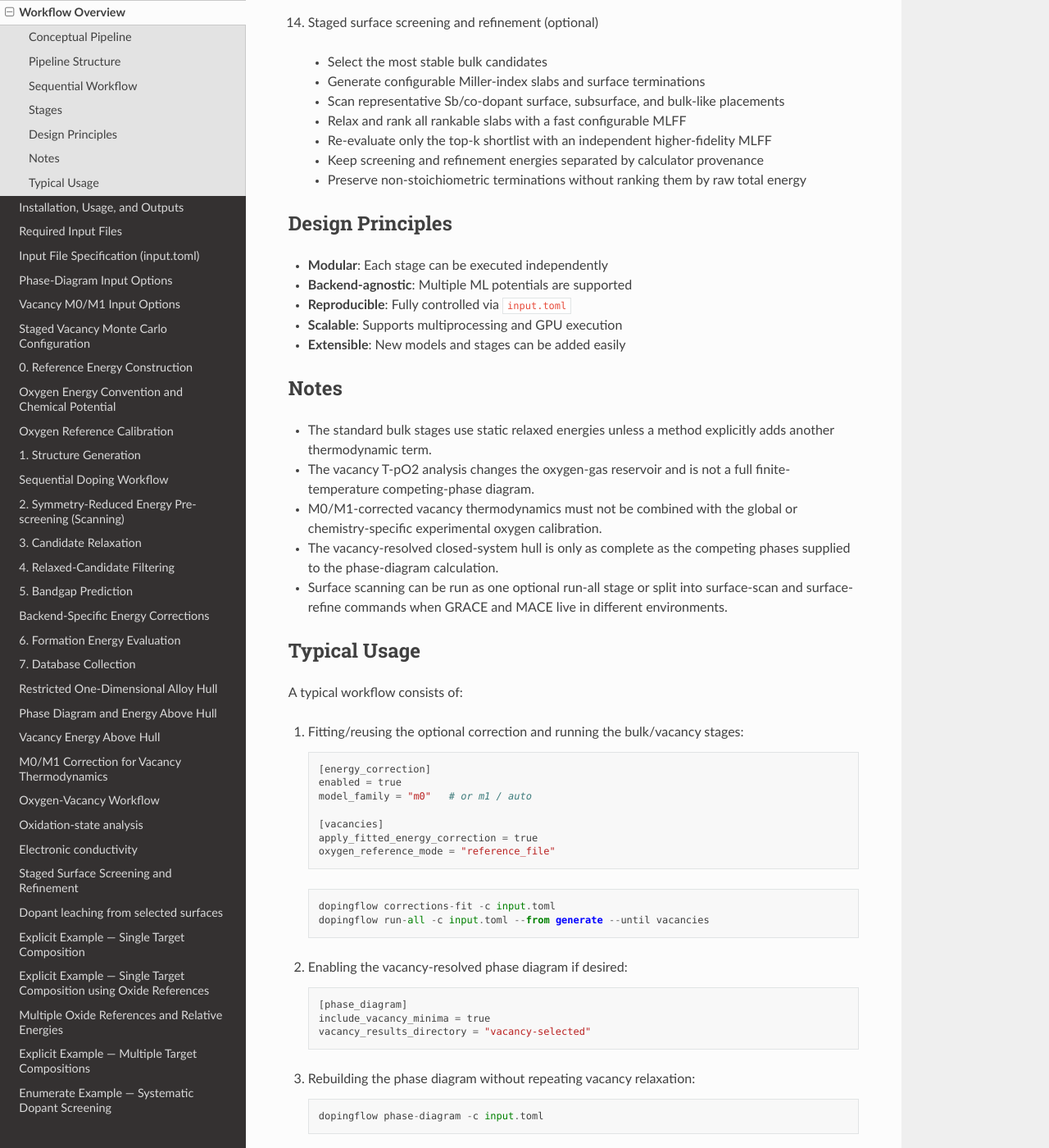
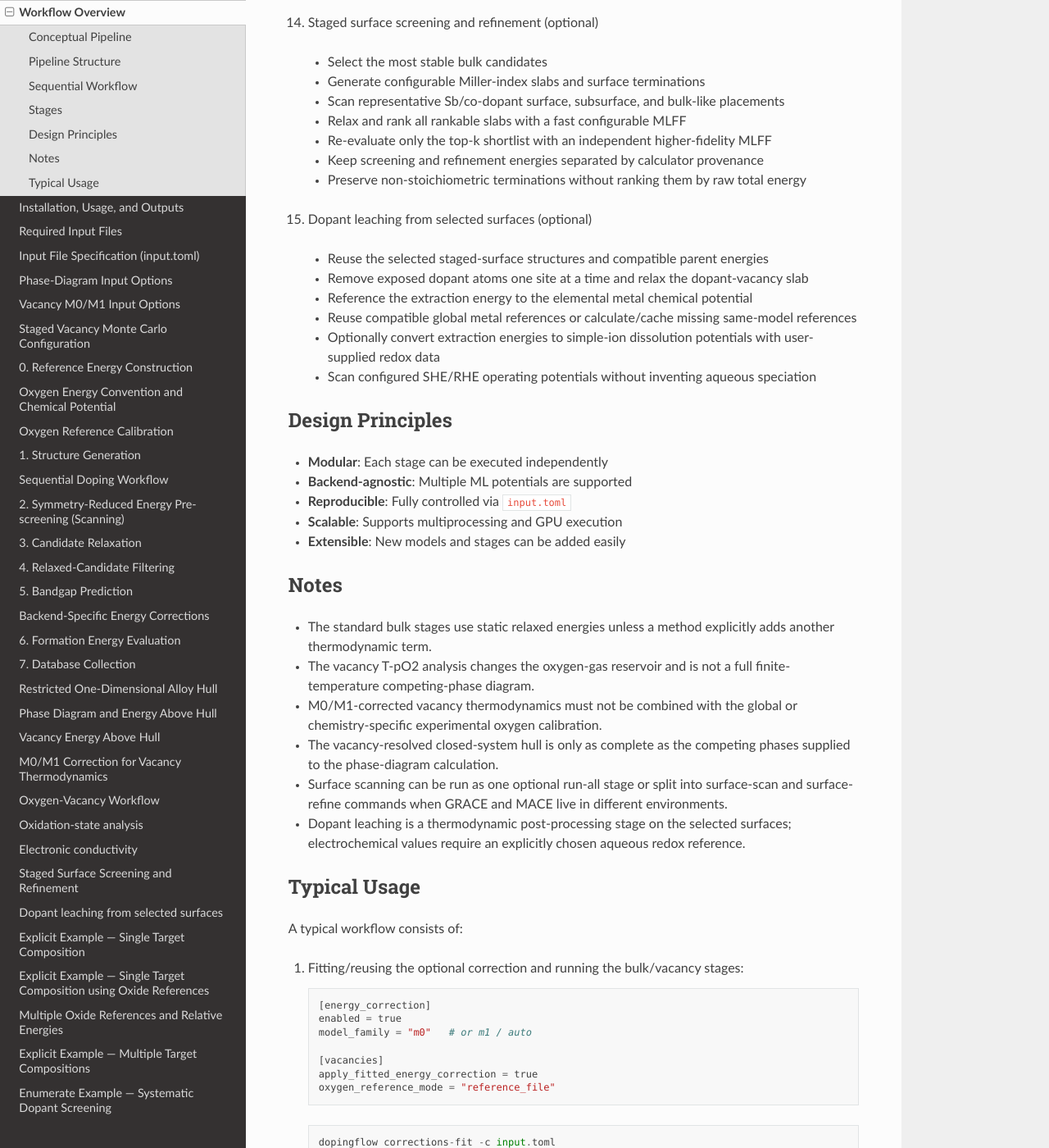
Before and after one commit to KazemZh/dopingflow, a Sphinx documentation site: the page built from docs/source/workflow_overview.rst, in a window 1280 px wide and 1400 px high, scrolled down 3927 px. Shown: the whole window at 82% size. Built offline with Sphinx 7.4.7 and the Read the Docs theme 3.1.0, drawn with Linux system fonts in a browser that asks for light colours; some of the changed text lies outside the part shown.

Commit message:
Add leaching stage to workflow overview

```diff
--- a/docs/source/workflow_overview.rst
+++ b/docs/source/workflow_overview.rst
@@ -25,7 +25,7 @@ Vacancy Results → Optional M0/M1-corrected Vacancy Thermodynamics
 
 Vacancy Results → Vacancy-resolved Raw/Corrected Phase Diagram
 
-Database → Surface Scan → Higher-Fidelity Surface Refinement
+Database → Surface Scan → Higher-Fidelity Surface Refinement → Dopant Leaching
 
 The vacancy M0/M1 option reuses the already fitted backend-specific correction
 model. It does not refit a separate vacancy-specific model. The correction is
@@ -197,6 +197,15 @@ grand-potential hull.
    - Keep screening and refinement energies separated by calculator provenance
    - Preserve non-stoichiometric terminations without ranking them by raw total energy
 
+15. Dopant leaching from selected surfaces (optional)
+
+   - Reuse the selected staged-surface structures and compatible parent energies
+   - Remove exposed dopant atoms one site at a time and relax the dopant-vacancy slab
+   - Reference the extraction energy to the elemental metal chemical potential
+   - Reuse compatible global metal references or calculate/cache missing same-model references
+   - Optionally convert extraction energies to simple-ion dissolution potentials with user-supplied redox data
+   - Scan configured SHE/RHE operating potentials without inventing aqueous speciation
+
 Design Principles
 -----------------
 
@@ -219,6 +228,7 @@ Notes
 - The vacancy-resolved closed-system hull is only as complete as the competing
   phases supplied to the phase-diagram calculation.
 - Surface scanning can be run as one optional run-all stage or split into surface-scan and surface-refine commands when GRACE and MACE live in different environments.
+- Dopant leaching is a thermodynamic post-processing stage on the selected surfaces; electrochemical values require an explicitly chosen aqueous redox reference.
 
 Typical Usage
 -------------
@@ -273,3 +283,10 @@ A typical workflow consists of:
 
    If both calculator dependencies are available in the same environment,
    dopingflow surface -c input.toml runs both stages in sequence.
+
+7. Previewing and running dopant leaching on the selected surfaces:
+
+   ::
+
+      dopingflow leaching -c input.toml --dry-run
+      dopingflow leaching -c input.toml
```
